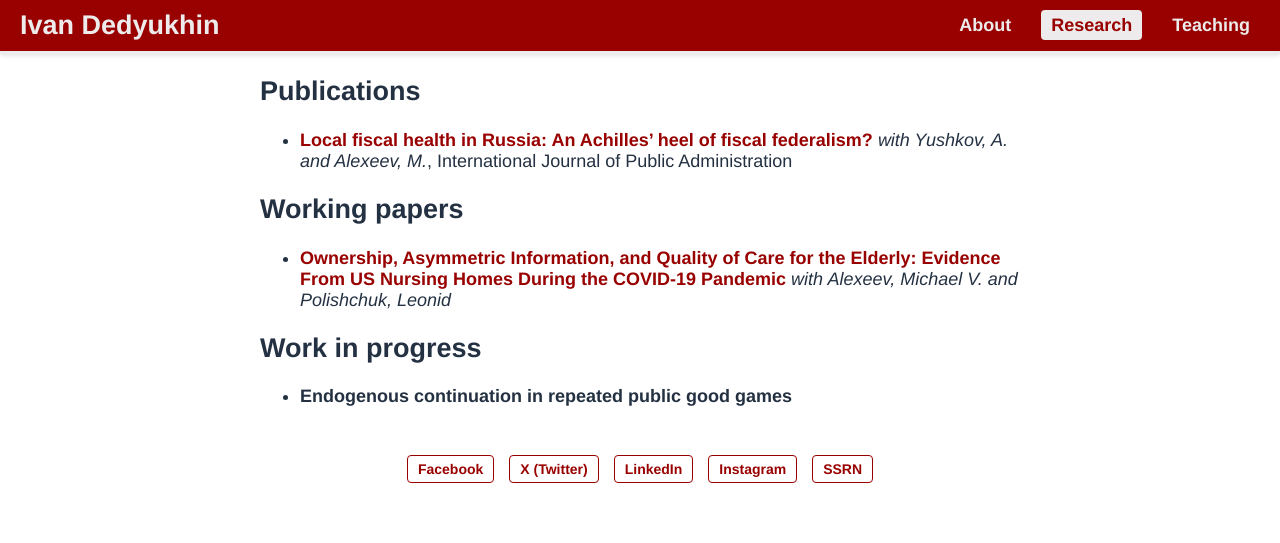
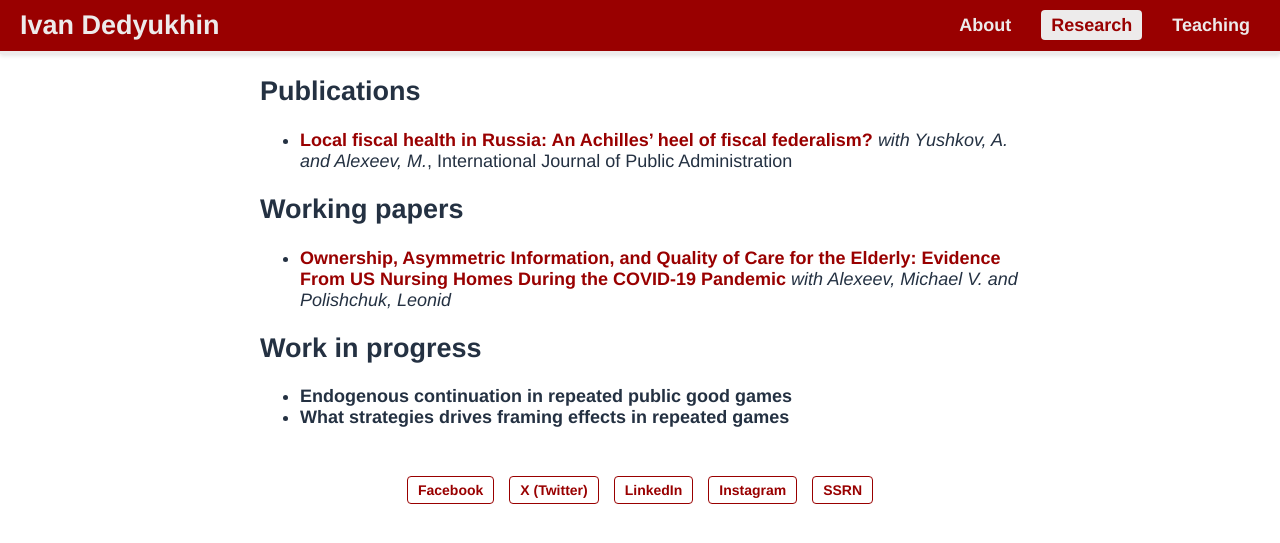
Before and after one commit to Dedyukhin/dedyukhin.github.io, a Jekyll site: the page built from Research.md, in a window 1280 px wide. Shown: the top 543 px of the page. Built offline with Jekyll 4.4.1, drawn with Linux system fonts in a browser that asks for light colours.

Commit message:
Update Research.md

```diff
--- a/Research.md
+++ b/Research.md
@@ -17,3 +17,4 @@ _with Alexeev, Michael V. and Polishchuk, Leonid_
 Work in progress
 ---
 - **Endogenous continuation in repeated public good games**
+- **What strategies drives framing effects in repeated games**
```
